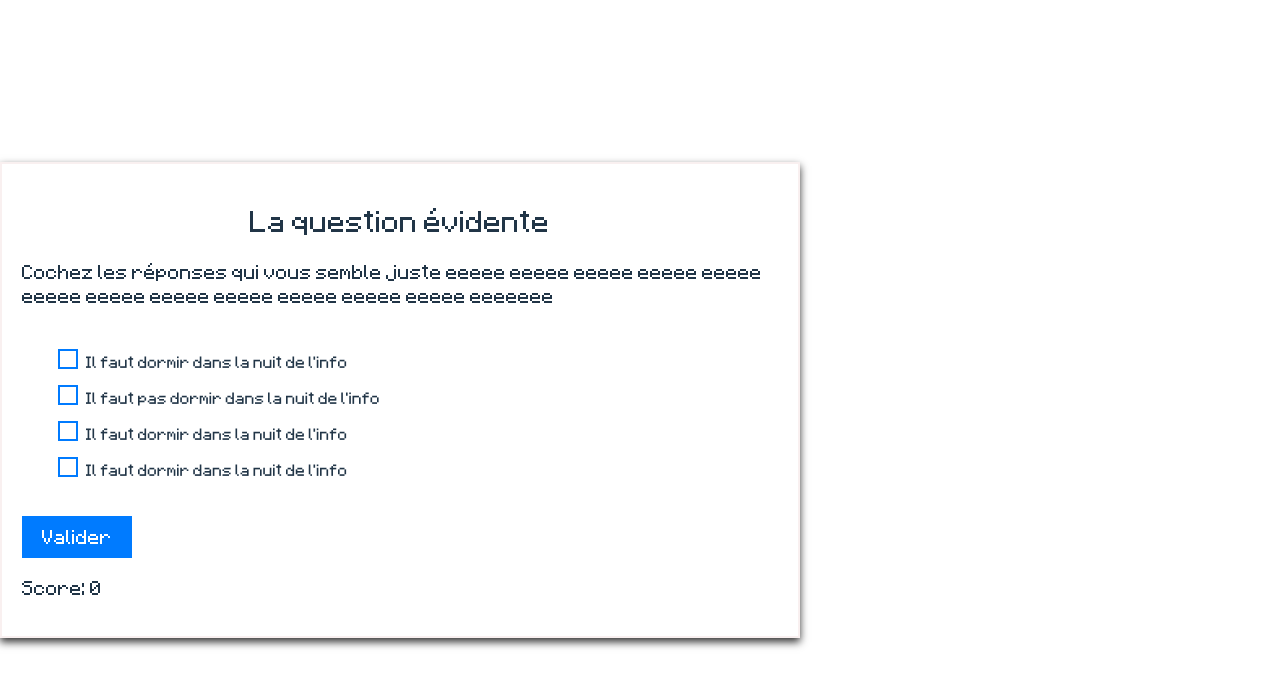
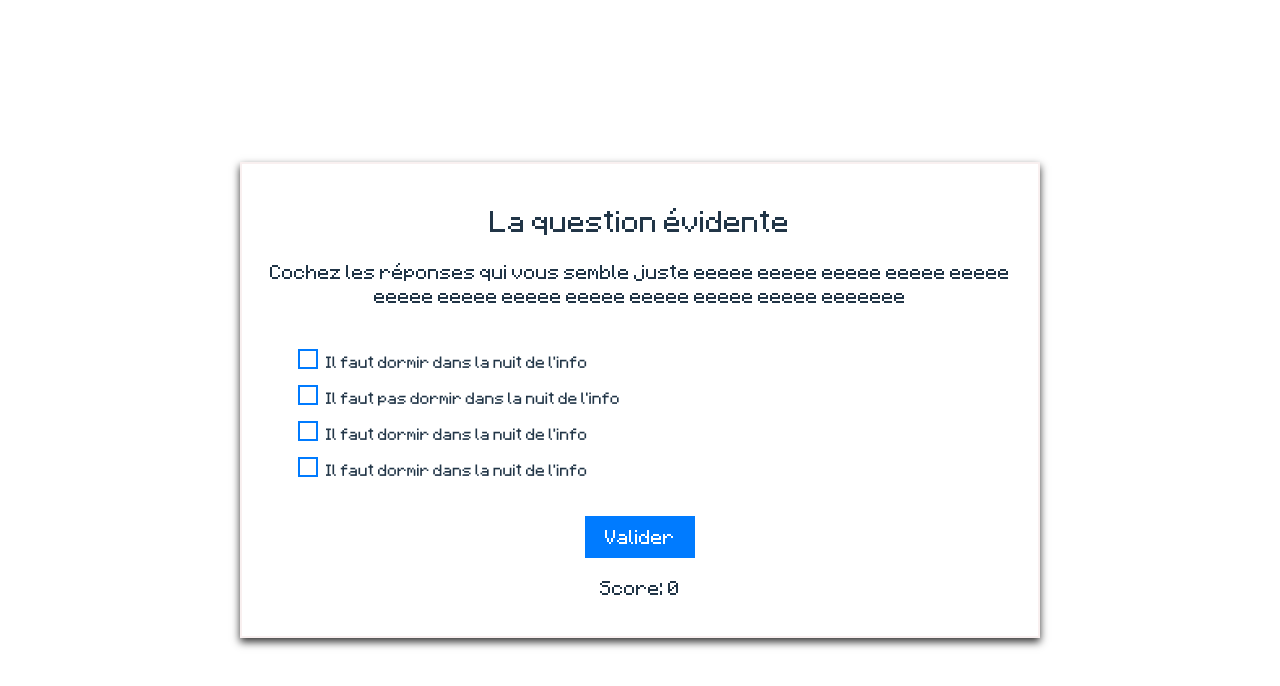
Before and after one commit to Byxis/NuitInfo24-25, a React (Vite) app: page / in a window 1280 px wide. Shown: the top 686 px of the page. Built offline with nearby package versions, Linux system fonts and the light colour scheme.

Commit message:
feat: On annule la base de donnée, j'arrive pas a la faie fonctionner... Retour a la version d'avant + création d'un fichier qui permettrat d'obtenir les questions

```diff
--- a/package.json
+++ b/package.json
@@ -10,12 +10,18 @@
     "preview": "vite preview"
   },
   "dependencies": {
+    "axios": "^1.7.9",
+    "cors": "^2.8.5",
+    "express": "^4.21.1",
+    "pg": "^8.13.1",
     "prop-types": "^15.8.1",
     "react": "^18.3.1",
     "react-dom": "^18.3.1"
   },
   "devDependencies": {
     "@eslint/js": "^9.15.0",
+    "@types/express": "^5.0.0",
+    "@types/pg": "^8.11.10",
     "@types/react": "^18.3.12",
     "@types/react-dom": "^18.3.1",
     "@vitejs/plugin-react": "^4.3.4",
--- a/src/components/App/App.tsx
+++ b/src/components/App/App.tsx
@@ -1,11 +1,14 @@
 import './App.css'
+import GetQuestion from '../Quiz/questions';
+import Quiz from '../Quiz/Quiz';
 
 function App() {
 
   return (
     <>
+    <Quiz {...GetQuestion(0)} />
     </>
-  )
+  );
 }
 
 export default App
--- a/src/components/Quiz/Interface/QuizInterface.tsx
+++ b/src/components/Quiz/Interface/QuizInterface.tsx
@@ -1,10 +1,10 @@
-import QuestionInterface from "./ReponseInterface";
+import ReponseInterface from './ReponseInterface';
 
 interface QuizInterface{
     title : string;
     explication? : string;
     desc : string;
-    questions : QuestionInterface[];
+    reponses? : ReponseInterface[];
 }
 
 export default QuizInterface;
--- a/src/components/Quiz/Interface/ReponseInterface.tsx
+++ b/src/components/Quiz/Interface/ReponseInterface.tsx
@@ -1,6 +1,6 @@
 interface ReponseInterface
 {
-    texte : string;
+    contenu : string;
     isValid : boolean;
 }
 export default ReponseInterface;
--- a/src/components/Quiz/Quiz.tsx
+++ b/src/components/Quiz/Quiz.tsx
@@ -1,31 +1,36 @@
 import './Quiz.css';
-import React, { useRef, useState } from 'react';
+import React, { useEffect, useRef, useState } from 'react';
 import QuizInterface from './Interface/QuizInterface.tsx'
 
-function Quiz(quizInterface : QuizInterface)
+function Quiz(quizInterface: QuizInterface)
 {
     const checkboxRefs = useRef<Array<HTMLInputElement | null>>([]);
     const [score, setScore] = useState(0);
     const [isButtonDisabled, setIsButtonDisabled] = useState(false);
-    const answers = quizInterface.questions.map((answer, index) => (
+
+    var answers = null;
+    if(quizInterface.reponses)
+    {
+        answers = quizInterface.reponses.map((answer : any, index : any) => (
             <li key={index}>
             <label>
                 <input
                 type="checkbox"
                 ref={(el) => (checkboxRefs.current[index] = el)}
                 />
-            {answer.texte}
+                {answer.contenu}
             </label>
             </li>
         ));
+    }
 
     const clickHandler = () => {
     let newScore = 1;
         checkboxRefs.current.forEach((checkbox, index) => {
-        if (checkbox) {
+        if (checkbox && quizInterface.reponses) {
             checkbox.disabled = true;
-            if((quizInterface.questions[index].isValid && !checkbox.checked) || !quizInterface.questions[index].isValid && checkbox.checked)
-                newScore -= 2/quizInterface.questions.length;
+            if((quizInterface.reponses[index].isValid && !checkbox.checked) || !quizInterface.reponses[index].isValid && checkbox.checked)
+                newScore -= 2/quizInterface.reponses.length;
         }
         setIsButtonDisabled(true);
     });
--- /dev/null
+++ b/src/components/Quiz/questions.tsx
@@ -0,0 +1,37 @@
+import QuizInterface from './Interface/QuizInterface.tsx';
+import ReponseInterface from './Interface/ReponseInterface.tsx';
+
+const q1Data: ReponseInterface = {
+    contenu: "Il faut dormir dans la nuit de l'info",
+    isValid: false
+  };
+
+const q2Data: ReponseInterface = {
+    contenu: "Il faut pas dormir dans la nuit de l'info",
+    isValid: true
+  };
+
+const q3Data: ReponseInterface = {
+    contenu: "Il faut dormir dans la nuit de l'info",
+    isValid: false
+  };
+
+const q4Data: ReponseInterface = {
+    contenu: "Il faut dormir dans la nuit de l'info",
+    isValid: true
+  };
+
+const q1: QuizInterface = {
+    title: 'La question évidente',
+    desc: 'Cochez les réponses qui vous semble juste eeeee  eeeee  eeeee  eeeee  eeeee  eeeee  eeeee  eeeee  eeeee  eeeee  eeeee  eeeee eeeeeee',
+    reponses: [q1Data, q2Data, q3Data, q4Data]
+};
+
+const list = [q1];
+
+function GetQuestion(n: number): QuizInterface
+{
+    return list[n];
+}
+
+export default GetQuestion;
--- a/src/main.tsx
+++ b/src/main.tsx
@@ -1,38 +1,11 @@
 import { StrictMode } from 'react'
 import { createRoot } from 'react-dom/client'
 import './index.css'
-import Quizz from './components/Quiz/Quiz.tsx'
-import QuizzInterface from './components/Quiz/Interface/QuizInterface.tsx'
-import QuestionInterface from './components/Quiz/Interface/ReponseInterface.tsx'
+import App from './components/App/App.tsx'
 
-const q1Data: QuestionInterface = {
-  texte: "Il faut dormir dans la nuit de l'info",
-  isValid: false
-};
-
-const q2Data: QuestionInterface = {
-  texte: "Il faut pas dormir dans la nuit de l'info",
-  isValid: true
-};
-
-const q3Data: QuestionInterface = {
-  texte: "Il faut dormir dans la nuit de l'info",
-  isValid: false
-};
-
-const q4Data: QuestionInterface = {
-  texte: "Il faut dormir dans la nuit de l'info",
-  isValid: true
-};
-
-const quizData: QuizzInterface = {
-  title: 'La question évidente',
-  desc: 'Cochez les réponses qui vous semble juste eeeee  eeeee  eeeee  eeeee  eeeee  eeeee  eeeee  eeeee  eeeee  eeeee  eeeee  eeeee eeeeeee',
-  questions: [q1Data, q2Data, q3Data, q4Data]
-};
 
 createRoot(document.getElementById('root')!).render(
   <StrictMode>
-    <Quizz {...quizData} />
+    <App />
   </StrictMode>,
 )
```
Also changed, not shown: 1 other file (tests, documents, lock files or other folders). Lines whose indentation alone changed are shown as unchanged.
